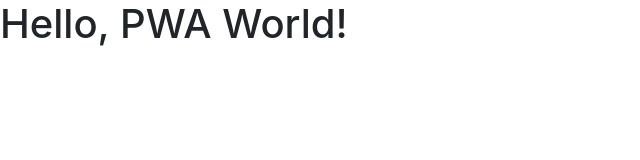
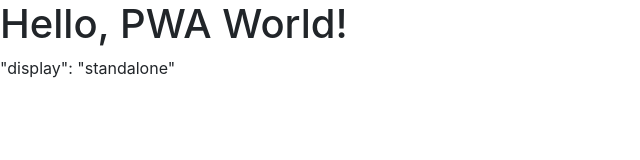
Before and after one commit to hajime-goshima/pwa-minimal, a plain HTML site: page index.html in a window 1280 px wide. Shown: the whole page, without its empty margins (0-640 px from the left). Drawn offline with nearby package versions, Linux system fonts and the light colour scheme.

Commit message:
standalone

```diff
--- a/index.html
+++ b/index.html
@@ -22,6 +22,7 @@
   </head>
   <body>
     <h1>Hello, PWA World!</h1>
+    <p>"display": "standalone"</p>
 
     <!-- Optional JavaScript -->
     <!-- jQuery first, then Popper.js, then Bootstrap JS -->
```
